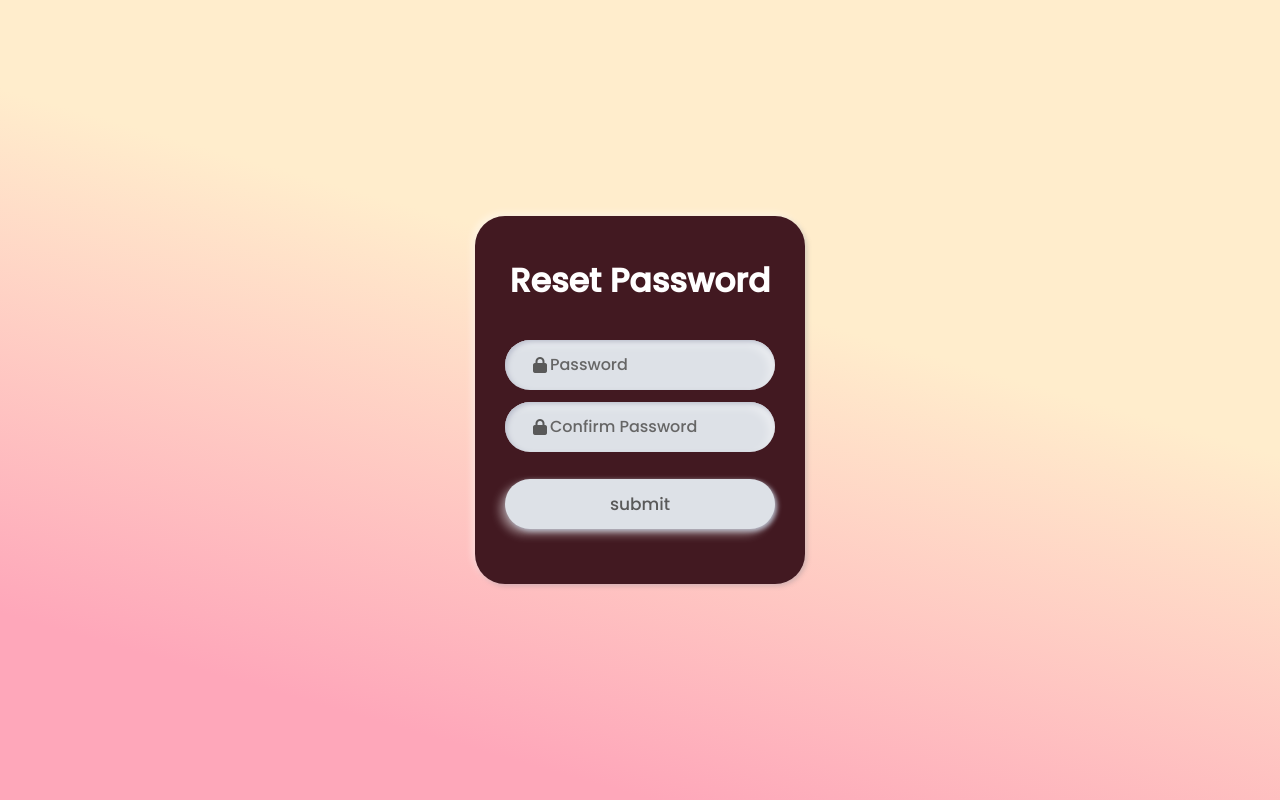
After one commit to ankitapuri/pixelvibe, a Django app: page /passwordReset/ in a window 1280 px wide. The commit adds this page. Run offline with Django 3.2, Linux system fonts and the light colour scheme; some libraries are stand-ins or nearby versions.

Commit message:
added front-end Pipeline for password reset feature (#282)
* added basic front-end Pipeline for password reset feature

* final commit for the edit done in video

```diff
--- a/home/urls.py
+++ b/home/urls.py
@@ -23,5 +23,9 @@ urlpatterns = [
     path('login/',views.Handlelogin , name='login' ),
     path('logout/',views.logout , name='logout' ),
     path('contact/',views.contact , name='contact' ),
+    path('forgotPass/',views.forgotPass , name='forgotPass' ),
+    path('otp/',views.otpVerification , name='otpVerification' ),
+    path('passwordReset/',views.passwordReset , name='passwordReset' ),
+
 
 ]
--- a/home/views.py
+++ b/home/views.py
@@ -115,3 +115,22 @@ def contact(request):
 def error_404(request, *args, **argv):
         data = {}
         return render(request,'404.html', data)
+
+def forgotPass(request):
+    if request.method == 'POST':
+        return redirect('/otp')
+    else:
+
+        return render(request,'forgot.html')
+
+def otpVerification(request):
+    if request.method == 'POST':
+        return redirect('/passwordReset')
+    else:
+        return render(request,'otp.html')
+def passwordReset(request):
+    if request.method == 'POST':
+        messages.success(request,"Password reset successfully! Please Login")
+        return redirect('/login')
+    else:
+        return render(request,'passwordReset.html')
--- a/template/login_new.html
+++ b/template/login_new.html
@@ -16,7 +16,7 @@
 				<i class="far fa-eye" id="togglePassword1"></i>
 				<label>Password</label>
 			</div>
-			<div class="forgot-pass"><a href="#">Forgot Password?</a></div>
+			<div class="forgot-pass"><a href="/forgotPass">Forgot Password?</a></div>
 			<button>sign in</button>
 			<div class="signup">Not a member?
 				<a href="/signup">signup now</a>
--- /dev/null
+++ b/template/passwordReset.html
@@ -0,0 +1,24 @@
+{% extends 'base.html' %}
+{% block title %}Password reset{% endblock title %}
+{% block body %}
+	<div class="content">
+		<div class="text">Reset Password</div>
+		<form action="/passwordReset/" method="post">
+			{% csrf_token %}
+			<div class="field">
+				<span class="fas fa-lock"></span>
+				<input type="password" required name="password">
+				<label>Password</label>
+			</div>
+            <div class="field">
+				<span class="fas fa-lock"></span>
+				<input type="password" required name="cpassword">
+				<label>Confirm Password</label>
+			</div>
+			<button>submit</button>
+
+		</form>
+    	<!-- <button class="google"><i class="fab fa-google"></i> sign in with Google</button>
+		<button class="facebook"><i class="fab fa-facebook-f"></i> sign in with Facebook</button> -->
+	</div>
+{% endblock body %}
```
Also changed, not shown: template/forgot.html (added, +18 -0 lines), template/otp.html (added, +18 -0 lines).
